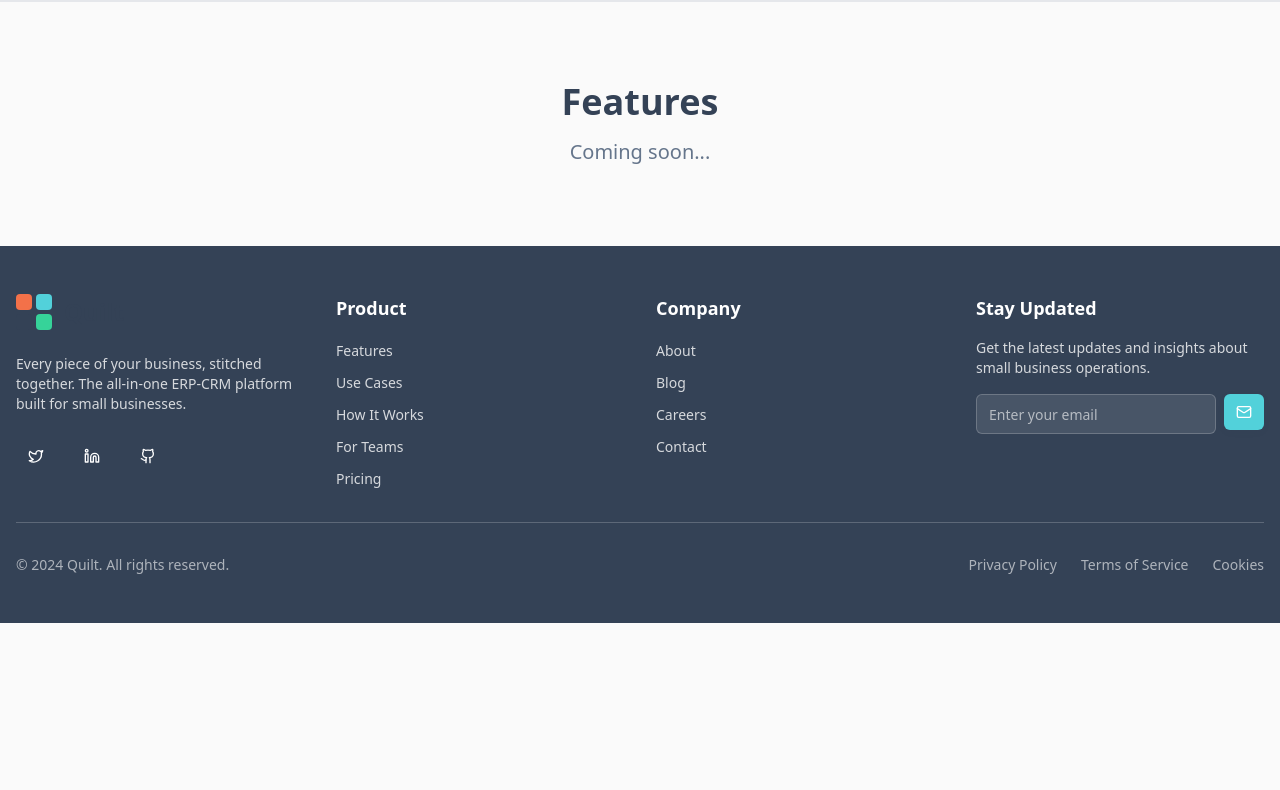
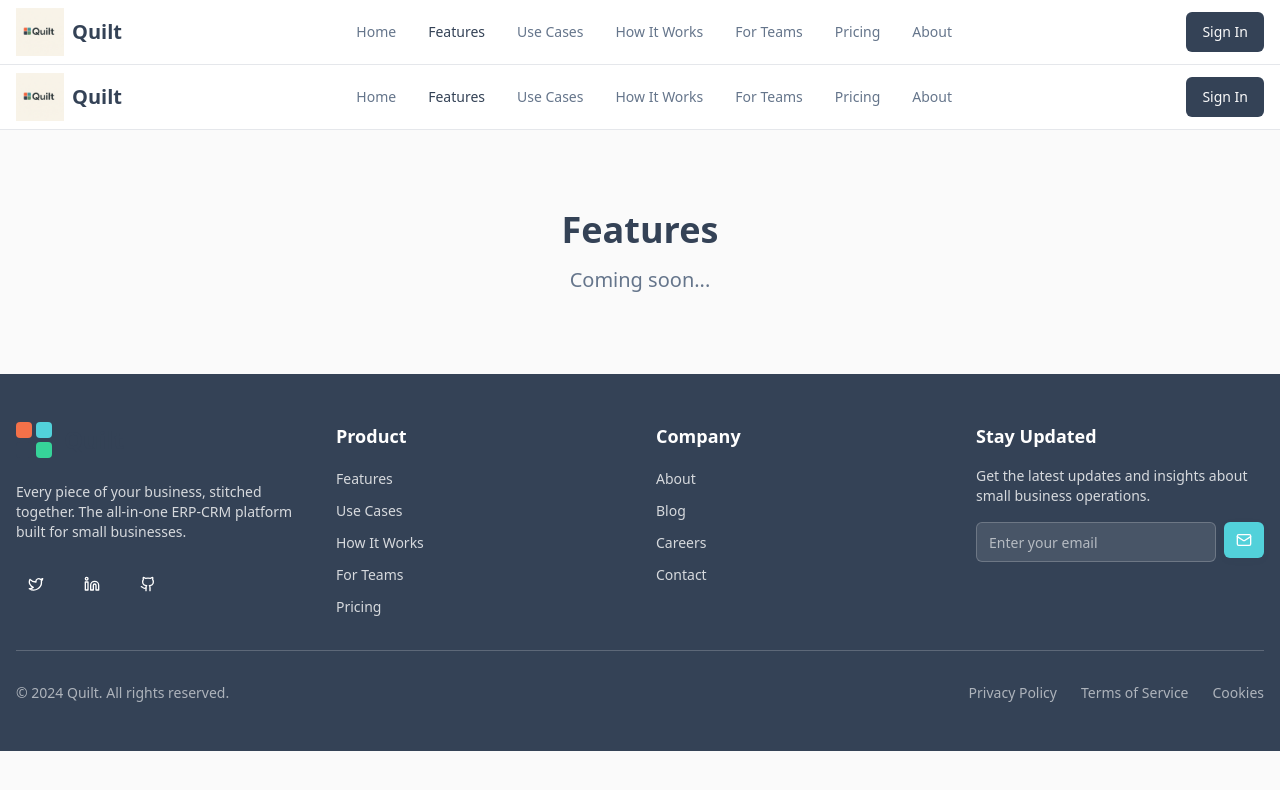
Before and after one commit to Saichandranellikanti/quiltplatform, a React (Vite) app: page /features in a window 1280 px wide. Shown: the top 790 px of the page. Built offline with nearby package versions, Linux system fonts and the light colour scheme.

Commit message:
Fix: Header not visible on home page
The header component was removed from the home page in a previous commit. This commit re-adds the header component to the home page to ensure it is visible.

```diff
--- a/src/components/Header.tsx
+++ b/src/components/Header.tsx
@@ -6,65 +6,156 @@ import { Menu, X, LogOut, User } from 'lucide-react';
 import { useState } from 'react';
 import { useAuth } from '@/hooks/useAuth';
 import { Alert, AlertDescription } from './ui/alert';
+
 const Header: React.FC = () => {
   const location = useLocation();
   const [mobileMenuOpen, setMobileMenuOpen] = useState(false);
-  const {
-    user,
-    profile,
-    signOut
-  } = useAuth();
-  const navItems = [{
-    href: '/',
-    label: 'Home'
-  }, {
-    href: '/features',
-    label: 'Features'
-  }, {
-    href: '/use-cases',
-    label: 'Use Cases'
-  }, {
-    href: '/how-it-works',
-    label: 'How It Works'
-  }, {
-    href: '/for-teams',
-    label: 'For Teams'
-  }, {
-    href: '/pricing',
-    label: 'Pricing'
-  }, {
-    href: '/about',
-    label: 'About'
-  }];
-  const staffNavItems = [{
-    href: '/mky-staff',
-    label: 'Dashboard'
-  }, {
-    href: '/document-management',
-    label: 'Document Management'
-  }];
-  const adminNavItems = [{
-    href: '/mky-admin',
-    label: 'Admin Dashboard'
-  }, {
-    href: '/document-management',
-    label: 'Document Management'
-  }];
+  const { user, profile, signOut } = useAuth();
+
+  const navItems = [
+    { href: '/', label: 'Home' },
+    { href: '/features', label: 'Features' },
+    { href: '/use-cases', label: 'Use Cases' },
+    { href: '/how-it-works', label: 'How It Works' },
+    { href: '/for-teams', label: 'For Teams' },
+    { href: '/pricing', label: 'Pricing' },
+    { href: '/about', label: 'About' }
+  ];
+
+  const staffNavItems = [
+    { href: '/mky-staff', label: 'Dashboard' },
+    { href: '/document-management', label: 'Document Management' }
+  ];
+
+  const adminNavItems = [
+    { href: '/mky-admin', label: 'Admin Dashboard' },
+    { href: '/document-management', label: 'Document Management' }
+  ];
+
   const isActivePath = (path: string) => {
     if (path === '/') return location.pathname === '/';
     return location.pathname.startsWith(path);
   };
+
   const handleSignOut = async () => {
     await signOut();
     window.location.href = '/auth';
   };
-  return <header className="bg-card/95 backdrop-blur-sm border-b border-border sticky top-0 z-50">
-      {profile?.status === 'Inactive' && <Alert variant="destructive" className="rounded-none border-x-0 border-t-0">
+
+  return (
+    <header className="bg-card/95 backdrop-blur-sm border-b border-border sticky top-0 z-50">
+      {profile?.status === 'Inactive' && (
+        <Alert variant="destructive" className="rounded-none border-x-0 border-t-0">
           <AlertDescription>
             Your account is inactive. Please contact admin.
           </AlertDescription>
-        </Alert>}
+        </Alert>
+      )}
 
-    </header>;
+      <div className="container mx-auto px-4">
+        <div className="flex items-center justify-between h-16">
+          <div className="flex items-center">
+            <Link to="/" className="flex items-center space-x-2">
+              <QuiltLogo />
+              <span className="text-xl font-bold">Quilt</span>
+            </Link>
+          </div>
+
+          {/* Desktop Navigation */}
+          <nav className="hidden md:flex items-center space-x-8">
+            {(user && profile?.role === 'Admin' ? adminNavItems :
+              user && profile?.role === 'Staff' ? staffNavItems :
+              navItems).map((item) => (
+              <Link
+                key={item.href}
+                to={item.href}
+                className={`text-sm font-medium transition-colors hover:text-primary ${
+                  isActivePath(item.href)
+                    ? 'text-primary'
+                    : 'text-muted-foreground'
+                }`}
+              >
+                {item.label}
+              </Link>
+            ))}
+          </nav>
+
+          {/* Auth Section */}
+          <div className="hidden md:flex items-center space-x-4">
+            {user ? (
+              <div className="flex items-center space-x-4">
+                <div className="flex items-center space-x-2">
+                  <User className="h-4 w-4" />
+                  <span className="text-sm font-medium">{user.email}</span>
+                </div>
+                <Button variant="ghost" size="sm" onClick={handleSignOut}>
+                  <LogOut className="h-4 w-4 mr-2" />
+                  Sign Out
+                </Button>
+              </div>
+            ) : (
+              <Button asChild variant="default">
+                <Link to="/auth">Sign In</Link>
+              </Button>
+            )}
+          </div>
+
+          {/* Mobile menu button */}
+          <div className="md:hidden">
+            <Button
+              variant="ghost"
+              size="sm"
+              onClick={() => setMobileMenuOpen(!mobileMenuOpen)}
+            >
+              {mobileMenuOpen ? <X className="h-4 w-4" /> : <Menu className="h-4 w-4" />}
+            </Button>
+          </div>
+        </div>
+
+        {/* Mobile Navigation */}
+        {mobileMenuOpen && (
+          <div className="md:hidden">
+            <div className="px-2 pt-2 pb-3 space-y-1 sm:px-3 border-t border-border">
+              {(user && profile?.role === 'Admin' ? adminNavItems :
+                user && profile?.role === 'Staff' ? staffNavItems :
+                navItems).map((item) => (
+                <Link
+                  key={item.href}
+                  to={item.href}
+                  className={`block px-3 py-2 text-base font-medium transition-colors hover:text-primary ${
+                    isActivePath(item.href)
+                      ? 'text-primary'
+                      : 'text-muted-foreground'
+                  }`}
+                  onClick={() => setMobileMenuOpen(false)}
+                >
+                  {item.label}
+                </Link>
+              ))}
+              {user ? (
+                <div className="border-t border-border pt-4">
+                  <div className="flex items-center px-3 py-2">
+                    <User className="h-4 w-4 mr-2" />
+                    <span className="text-sm font-medium">{user.email}</span>
+                  </div>
+                  <Button variant="ghost" size="sm" onClick={handleSignOut} className="w-full justify-start">
+                    <LogOut className="h-4 w-4 mr-2" />
+                    Sign Out
+                  </Button>
+                </div>
+              ) : (
+                <div className="border-t border-border pt-4">
+                  <Button asChild variant="default" className="w-full">
+                    <Link to="/auth">Sign In</Link>
+                  </Button>
+                </div>
+              )}
+            </div>
+          </div>
+        )}
+      </div>
+    </header>
+  );
 };
+
 export default Header;
```
